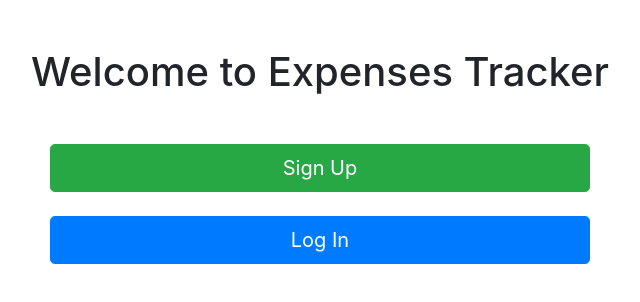
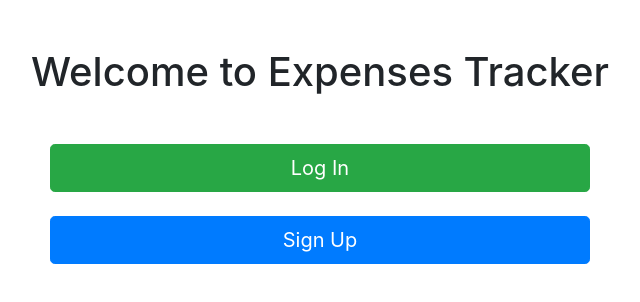
Before and after one commit to Avi-Cohen-Nehemia/expenses-tracker-ui, a React (Create React App) app: page / in a window 1280 px wide. Shown: the top 302 px of the page, without its empty margins (320-960 px from the left). Built offline with nearby package versions, Linux system fonts and the light colour scheme.

Commit message:
swap buttons order on landing page

```diff
--- a/src/components/LandingPage/index.js
+++ b/src/components/LandingPage/index.js
@@ -14,14 +14,14 @@ const LandingPage = () => {
             <Row className="mt-5">
                 <Col md={{ span: 6, offset: 3 }}>
                     <Link to="/signup">
-                        <Button variant="success" size="lg" block>{"Sign Up"}</Button>
+                        <Button variant="success" size="lg" block>{"Log In"}</Button>
                     </Link>
                 </Col>
             </Row>
             <Row className="mt-4">
                 <Col md={{ span: 6, offset: 3 }}>
                     <Link to="/login">
-                        <Button variant="primary" size="lg" block>{"Log In"}</Button>
+                        <Button variant="primary" size="lg" block>{"Sign Up"}</Button>
                     </Link>
                 </Col>
             </Row>
```
